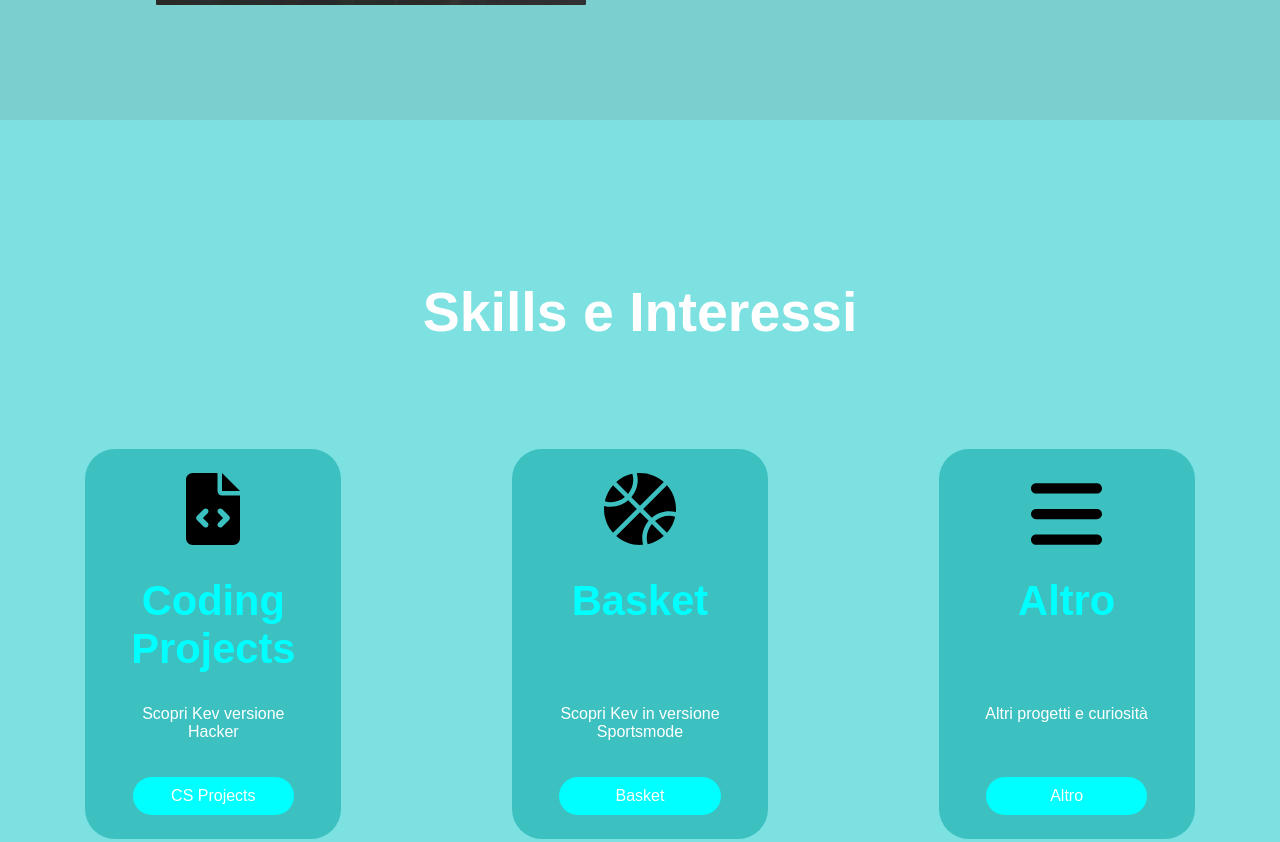
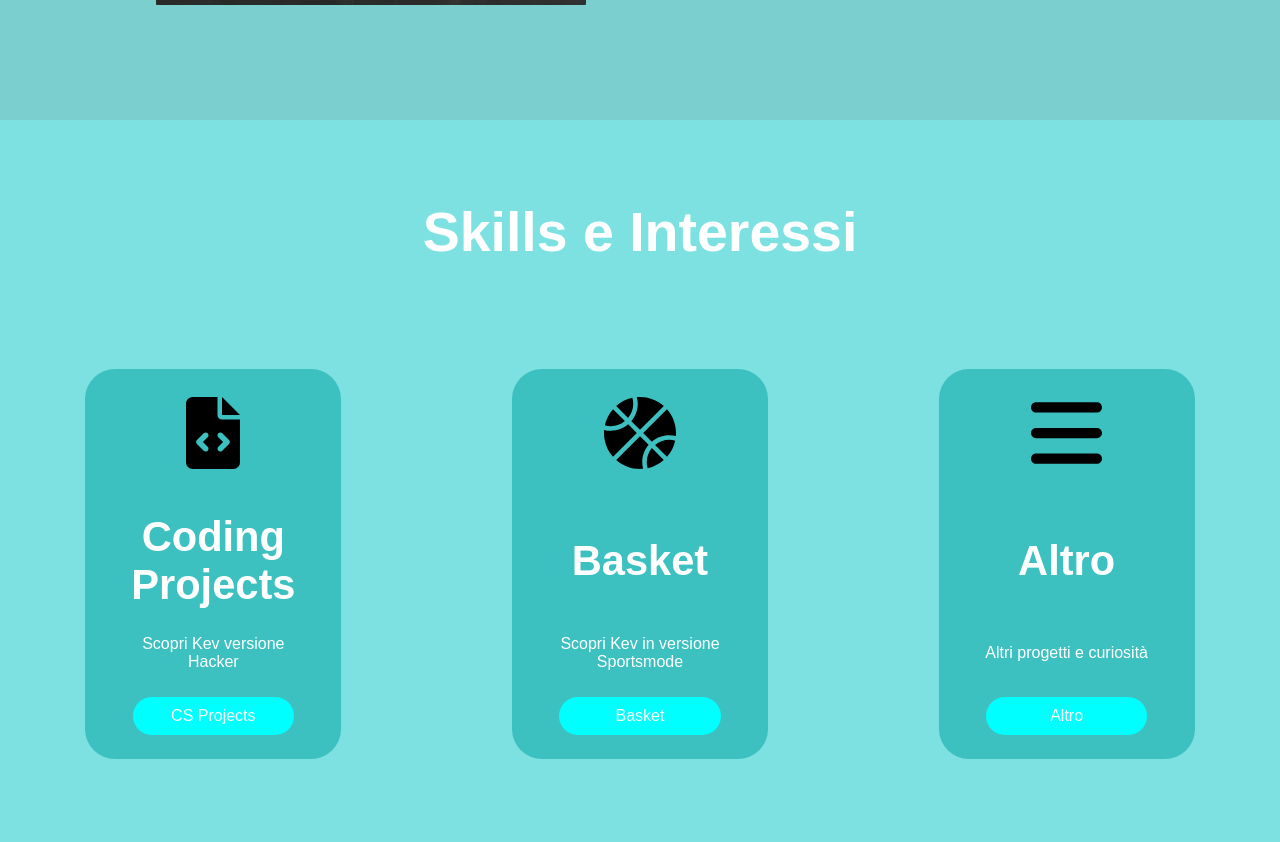
Before and after one commit to Kevin2133/myWebsite, a plain HTML site: page index.html in a window 1280 px wide. Shown: the part 1480-2322 px from the top of the page. Drawn offline with Linux system fonts and the light colour scheme.

Commit message:
added flexbox

```diff
--- a/index.html
+++ b/index.html
@@ -70,7 +70,7 @@
                     <img src="./src/file-code-solid.svg" alt="">
                 </div>
                 <div class="interessi-eltitle">
-                    <h3><span>Coding Projects</span></h3>
+                    <h3>Coding Projects</h3>
                 </div>
                 <p class="interessi-content">Scopri Kev versione Hacker</p>
                 <button class="interessi-btn">CS Projects</button>
@@ -81,7 +81,7 @@
                     <img src="./src/basketball-solid.svg" alt="">
                 </div>
                 <div class="interessi-eltitle">
-                    <h3><span>Basket</span></h3>
+                    <h3>Basket</h3>
                 </div>
                 <p class="interessi-content">Scopri Kev in versione Sportsmode</p>
                 <button class="interessi-btn">Basket</button>
@@ -92,7 +92,7 @@
                     <img src="./src/bars-solid.svg" alt="">
                 </div>
                 <div class="interessi-eltitle">
-                    <h3><span>Altro</span></h3>
+                    <h3>Altro</h3>
                 </div>
                 <p class="interessi-content">Altri progetti e curiosità</p>
                 <button class="interessi-btn">Altro</button>
--- a/style.css
+++ b/style.css
@@ -167,7 +167,7 @@ nav ul li a:hover{
     background-color: rgba(2, 197, 197, 0.515);
     width: 100%;
     padding-bottom: 10vh;
-    padding-top: 20vh;
+    padding-top: 10vh;
     min-height: 100vh;
 
 }
@@ -193,26 +193,37 @@ nav ul li a:hover{
     padding-bottom: 3vh;
     padding-left: 3%;
     padding-right: 3%;
-    text-align: center;
+    display: flex;
+    flex-direction: column;
+    justify-content: space-between;
+    align-items: center;
 
 }
 
 
 .interessi-eltitle{
     min-height: 16vh;
+    display: flex;
+    align-items: center;
+    justify-content: center;
+    text-align: center;
 }
-
 
 .interessi-content{
     min-height: 7vh;
+    display: flex;
+    align-items: center;
+    justify-content: center;
+    text-align: center;
 }
 
 .interessi-icon{
     width: 100%;
     height: 10vh;
-    text-align: center;
     margin-bottom: 3vh;
-    vertical-align: middle;
+    display: flex;
+    justify-content: center;
+    align-items: center;
 }
 
 .interessi-icon img{
```
